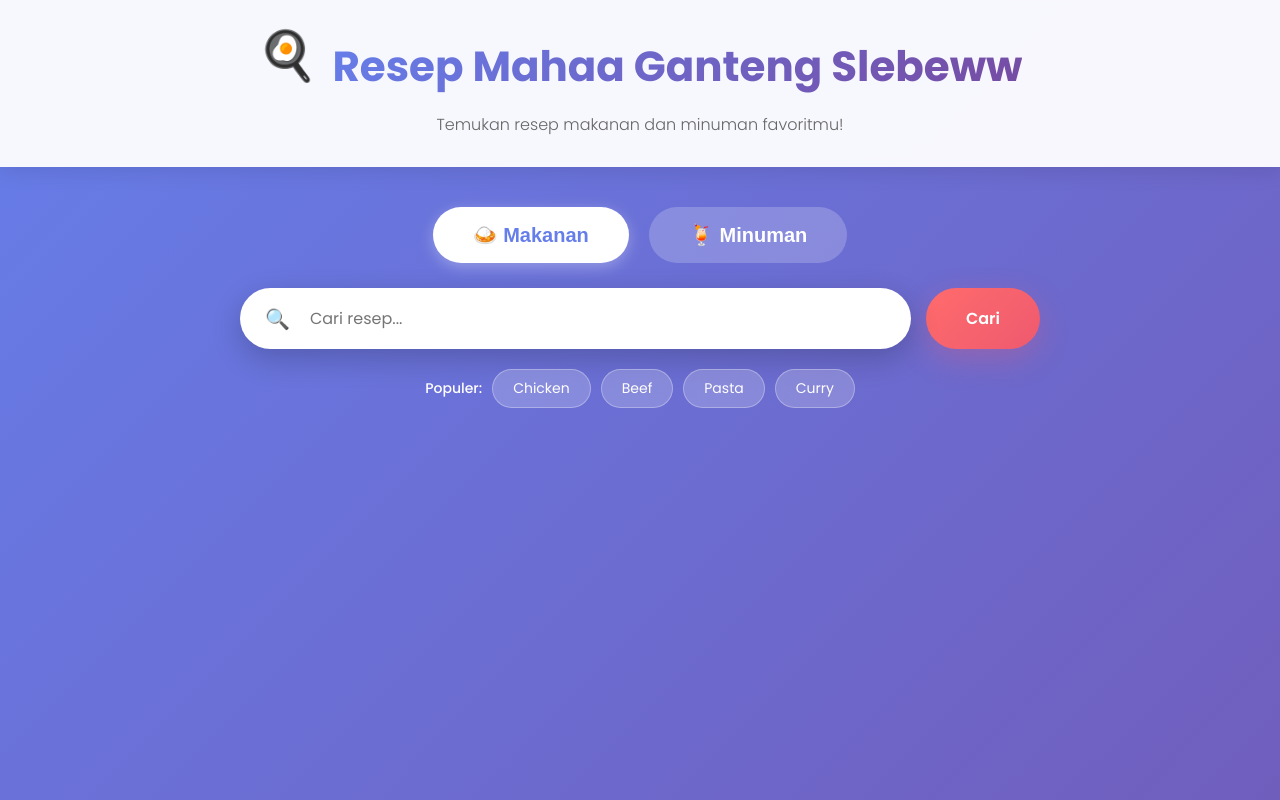
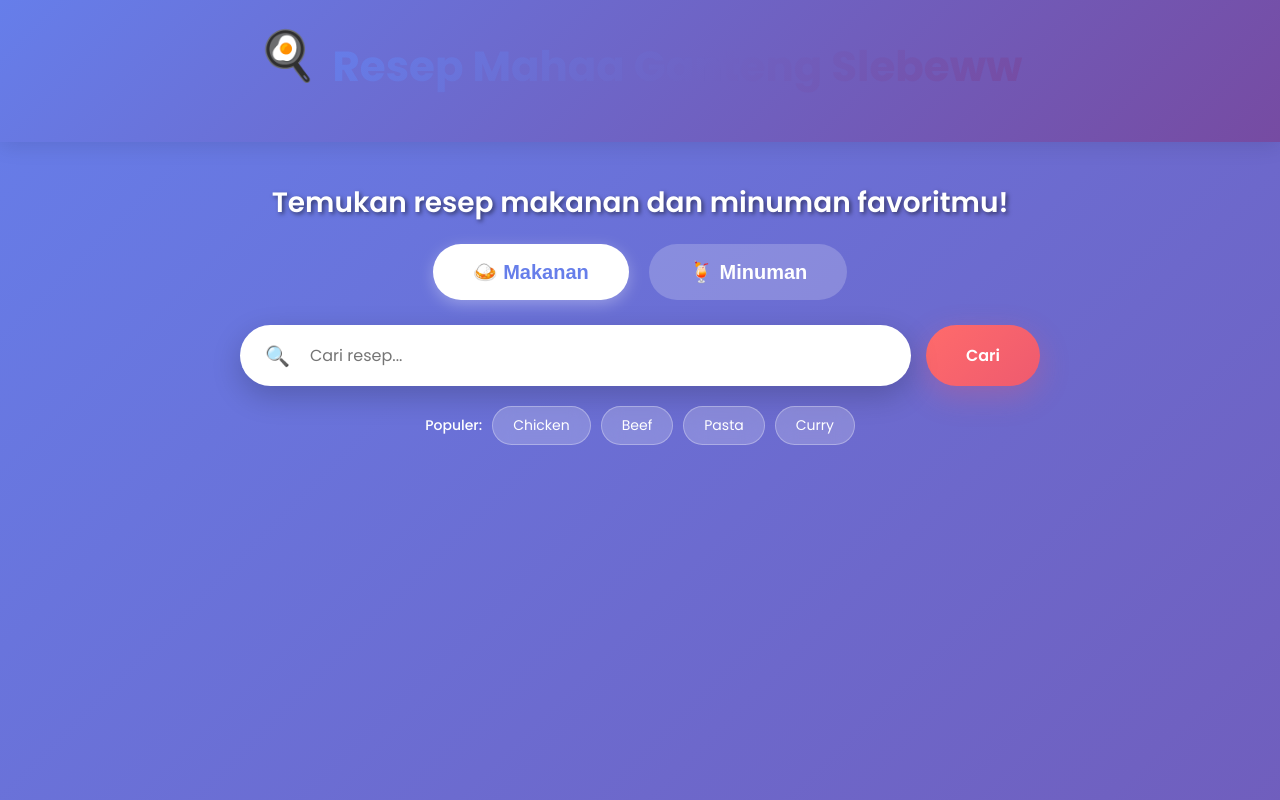
Before and after one commit to pagowes-svg/mahaa_finisher10k, a plain HTML site: page index.html in a window 1280 px wide. Shown: the top 800 px of the page. Drawn offline with Linux system fonts and the light colour scheme.

Commit message:
Update index.html dan styles.css

```diff
--- a/index.html
+++ b/index.html
@@ -17,15 +17,20 @@
       <span class="logo-icon">🍳</span>
       <h1>Resep Mahaa Ganteng Slebeww</h1>
     </div>
-      <p class="tagline">Temukan resep makanan dan minuman favoritmu!</p>
   </div>
 </header>
+
+<!-- Tagline Baru -->
+<div class="tagline-container">
+  <p class="tagline-large">Temukan resep makanan dan minuman favoritmu!</p>
+</div>
 
 <!-- Tabs -->
 <div class="tab-container">
   <button id="tab-meal" class="tab active" onclick="switchTab('meal')">🍛 Makanan</button>
   <button id="tab-drink" class="tab" onclick="switchTab('drink')">🍹 Minuman</button>
 </div>
+
 
   <!-- Search Section -->
   <section class="search-section">
--- a/styles.css
+++ b/styles.css
@@ -19,7 +19,7 @@ body {
 
 /* Header Styles */
 .header {
-  background: rgba(255, 255, 255, 0.95);
+  background: linear-gradient(135deg, #667eea 0%, #764ba2 100%);
   backdrop-filter: blur(10px);
   padding: 30px 0;
   box-shadow: 0 4px 20px rgba(0, 0, 0, 0.1);
@@ -744,6 +744,18 @@ body {
   text-align: center;
 }
 
+.tagline-container {
+  text-align: center;
+  margin: 20px 0;
+}
+
+.tagline-large {
+  font-size: 28px; /* ukuran lebih besar */
+  font-weight: 600;
+  color: white;
+  text-shadow: 2px 2px 4px rgba(0, 0, 0, 0.5); /* sedikit efek agar standout */
+}
+
 @media (max-width: 768px) {
   .nav ul {
     flex-direction: column;
```
Lines whose indentation alone changed are shown as unchanged.
